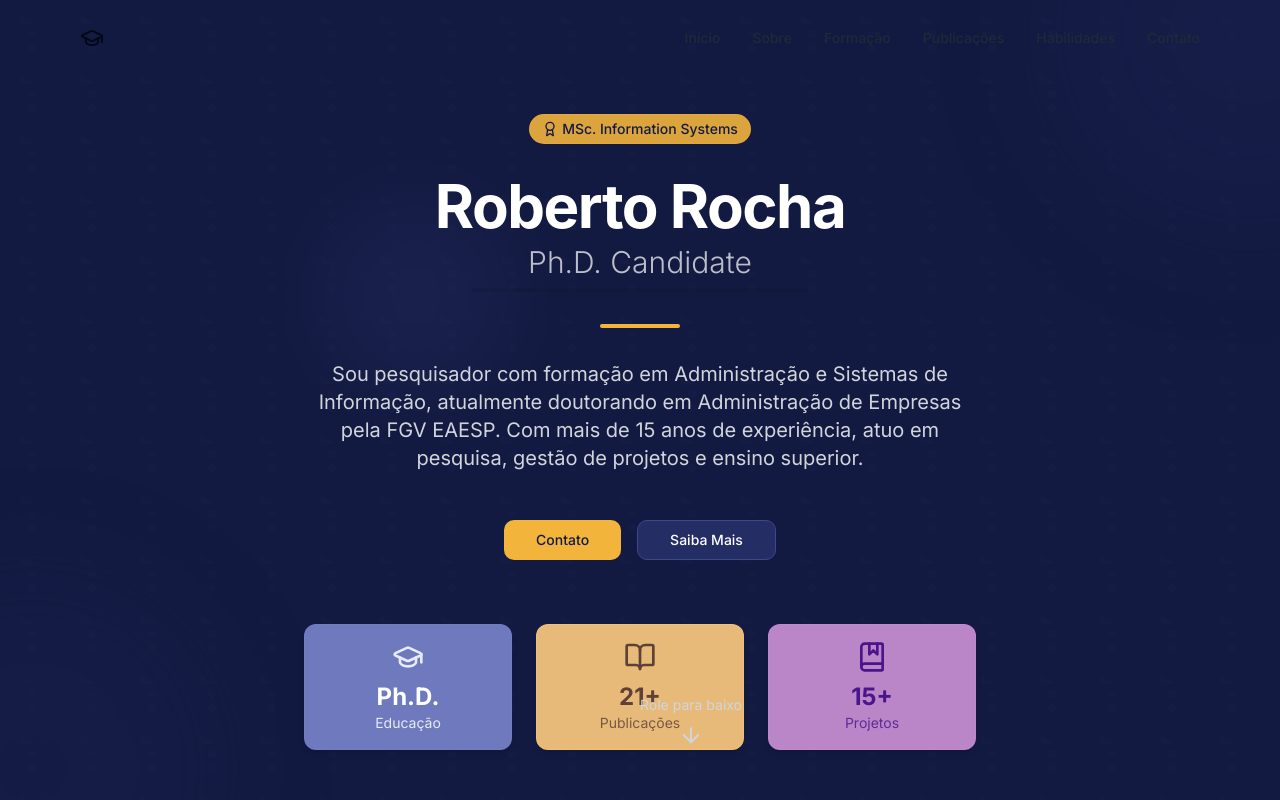
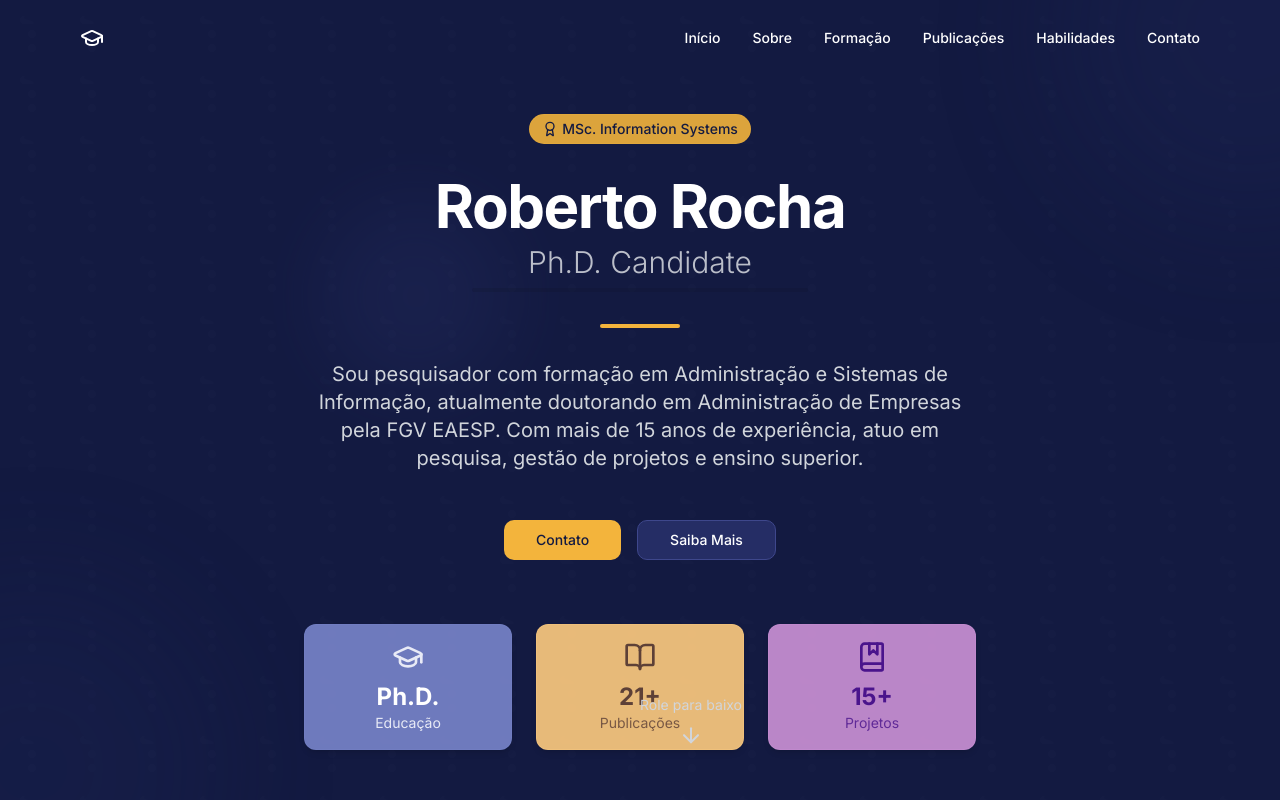
Before and after one commit to roberto-fgv/roberto-fgv.github.io, a React (Vite) app: page / in a window 1280 px wide. Shown: the top 800 px of the page. Built offline with nearby package versions, Linux system fonts and the light colour scheme.

Commit message:
Fix: Menu text color
Change the menu text color to be visible in dark mode.

```diff
--- a/src/components/Navbar.tsx
+++ b/src/components/Navbar.tsx
@@ -30,17 +30,17 @@ const Navbar = () => {
       className={cn(
         "fixed top-0 w-full z-50 transition-all duration-300",
         scrolled
-          ? "py-3 bg-white/90 backdrop-blur-lg shadow-sm"
+          ? "py-3 bg-white/10 backdrop-blur-lg shadow-sm"
           : "py-5 bg-transparent"
       )}
     >
       <div className="max-w-6xl mx-auto px-4 flex justify-between items-center">
         <div className="font-display font-bold text-xl flex items-center">
           <a href="#" className="transition-colors hover:text-primary flex items-center gap-2">
-            <GraduationCap className="h-6 w-6" />
+            <GraduationCap className="h-6 w-6 text-white" />
             <span className={cn(
-              "transition-all duration-300",
-              scrolled ? "text-gray-900" : "bg-gradient-to-r from-gray-900 to-primary bg-clip-text text-transparent"
+              "transition-all duration-300 text-white",
+              scrolled ? "text-white" : "bg-gradient-to-r from-white to-gray-300 bg-clip-text text-transparent"
             )}>
                {/* Currículo Acadêmico */}
             </span>
@@ -60,10 +60,10 @@ const Navbar = () => {
               key={item.name}
               href={item.href}
               className={cn(
-                "text-sm font-medium transition-colors relative py-2",
+                "text-sm font-medium transition-colors relative py-2 text-white",
                 "after:absolute after:w-full after:h-0.5 after:bg-primary after:bottom-0 after:left-0",
                 "after:scale-x-0 hover:after:scale-x-100 after:transition-transform after:duration-300",
-                scrolled ? "text-gray-800 hover:text-primary" : "text-gray-800 hover:text-primary"
+                scrolled ? "hover:text-primary" : "hover:text-primary"
               )}
             >
               {item.name}
@@ -73,7 +73,7 @@ const Navbar = () => {
 
         <div className="md:hidden">
           <button
-            className="p-2 focus:outline-none"
+            className="p-2 focus:outline-none text-white"
             onClick={toggleMobileMenu}
             aria-label="Toggle menu"
           >
@@ -95,7 +95,7 @@ const Navbar = () => {
 
       {/* Mobile menu */}
       <div className={cn(
-        "md:hidden absolute w-full bg-white shadow-md transition-all duration-300 overflow-hidden",
+        "md:hidden absolute w-full bg-white/10 backdrop-blur-lg shadow-md transition-all duration-300 overflow-hidden",
         mobileMenuOpen ? "max-h-screen opacity-100" : "max-h-0 opacity-0"
       )}>
         <div className="px-4 py-2">
@@ -110,7 +110,7 @@ const Navbar = () => {
             <a
               key={item.name}
               href={item.href}
-              className="block py-3 text-center font-medium hover:text-primary transition-colors"
+              className="block py-3 text-center font-medium text-white hover:text-primary transition-colors"
               onClick={() => setMobileMenuOpen(false)}
             >
               {item.name}
```
